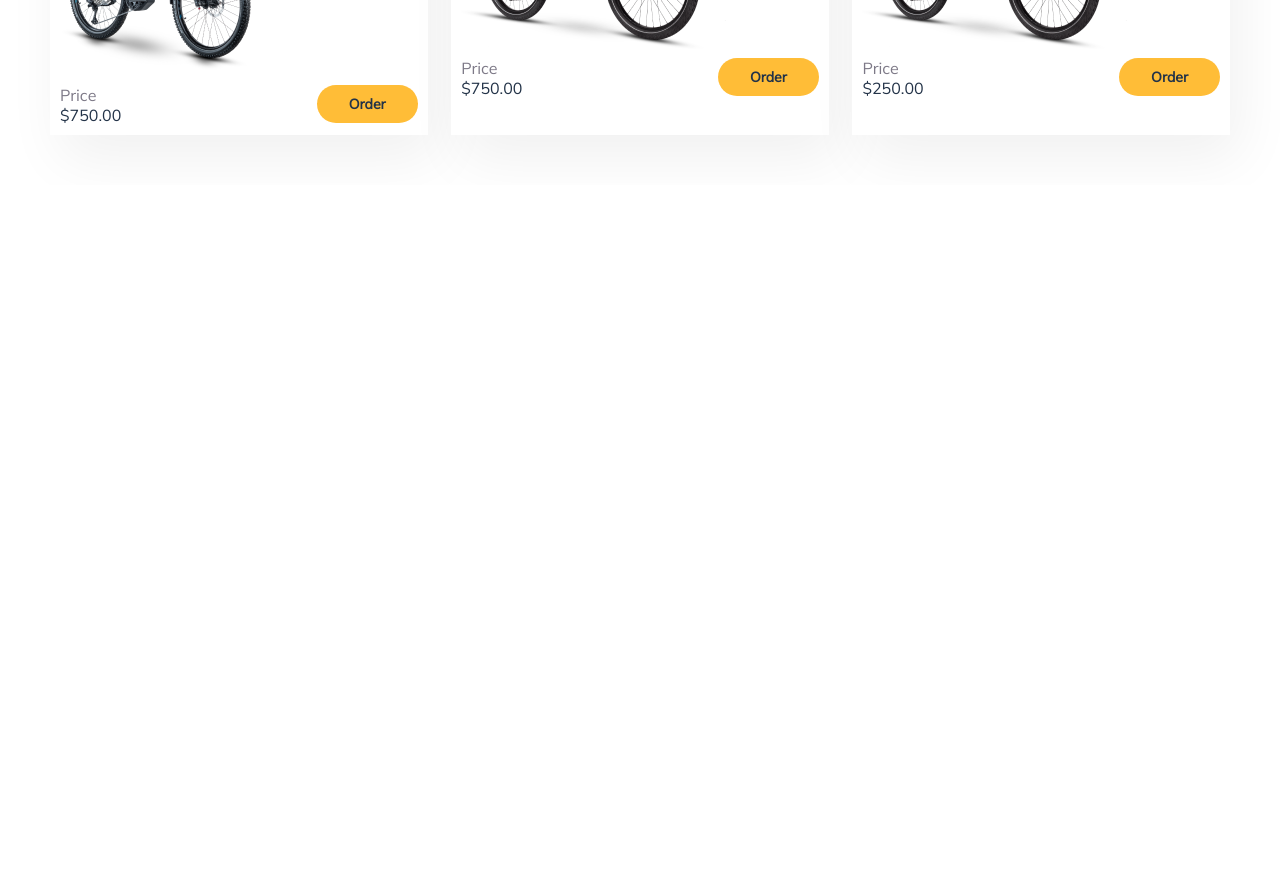
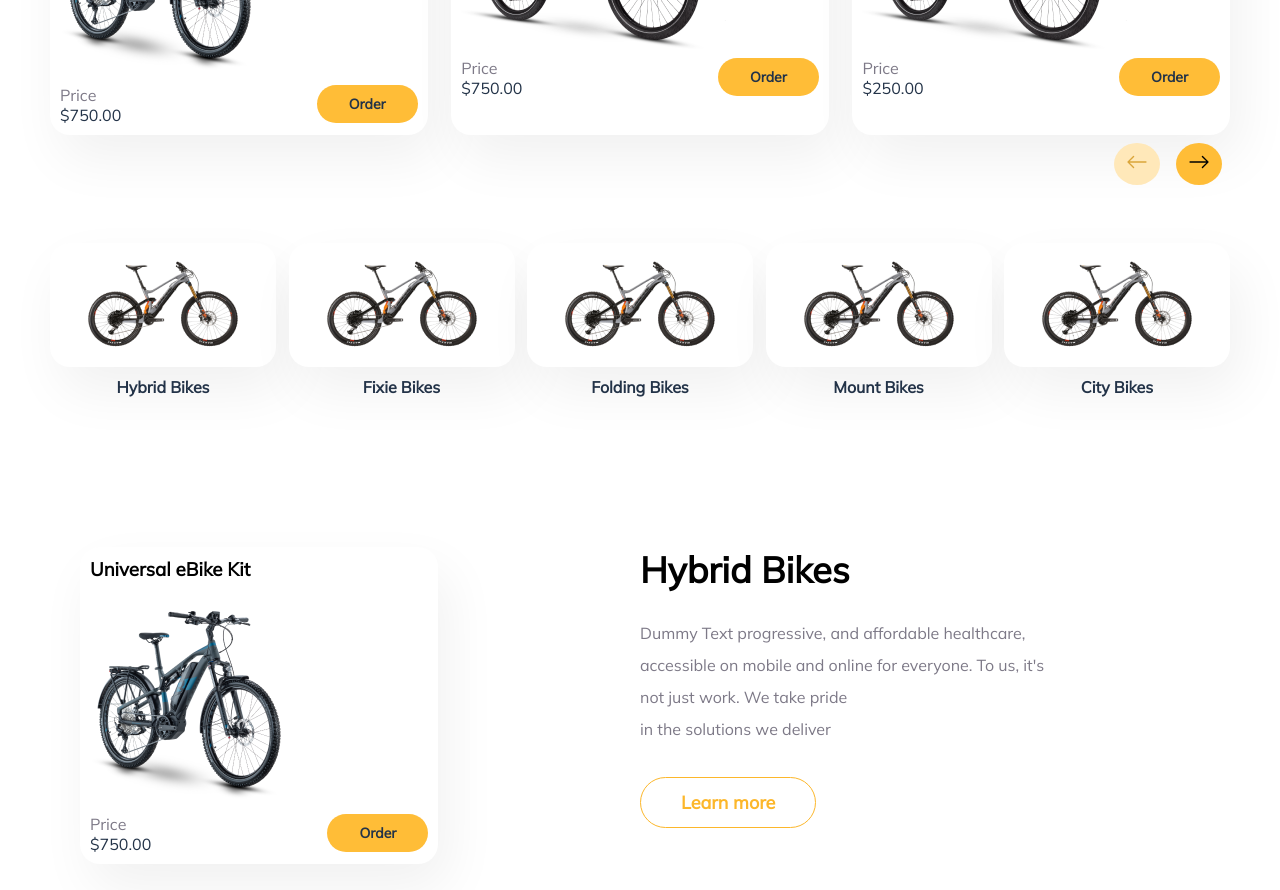
Before and after one commit to 5iveemmy/lottie, a React (Create React App) app: page / in a window 1280 px wide. Shown: the part 660-1550 px from the top of the page. Before the commit the page ends 845 px from the top, so only its background shows below. Built offline with nearby package versions, Linux system fonts and the light colour scheme.

Commit message:
hybrid text

```diff
--- a/src/App.js
+++ b/src/App.js
@@ -2,6 +2,7 @@ import React from "react";
 import { BikeKit, HeroSection, Navbar } from "./components";
 import GlobalStyle from "./globalStyles";
 import { BrowserRouter } from "react-router-dom";
+import Hybrid from "./components/Bikes/Hybrid";
 
 function App() {
   return (
@@ -10,6 +11,7 @@ function App() {
       <Navbar />
       <HeroSection />
       <BikeKit />
+      <Hybrid />
     </BrowserRouter>
   );
 }
--- a/src/components/Bikes/BikeKit.elements.js
+++ b/src/components/Bikes/BikeKit.elements.js
@@ -1,4 +1,5 @@
 import styled from "styled-components";
+import { BsArrowLeft, BsArrowRight } from "react-icons/bs";
 
 export const BikeKits = styled.div``;
 
@@ -9,6 +10,7 @@ export const BikeKitWrap = styled.div`
 
 export const Uni = styled.div`
   background-color: #fff;
+  border-radius: 20px;
   padding: 10px;
   width: 32%;
   box-shadow: 10px 24px 54px rgba(0, 0, 0, 0.06);
@@ -54,3 +56,132 @@ export const OrderBtn = styled.button`
 `;
 
 export const BikeImg = styled.img``;
+
+export const Arrows = styled.div`
+  display: flex;
+  justify-content: right;
+`;
+
+export const ArrowWrap = styled.div`
+  padding: 8px;
+`;
+
+export const LeftArrow = styled.div`
+  background-color: #ffe8b9;
+  border-radius: 50%;
+  padding: 8px 12px;
+  cursor: pointer;
+
+  /* &:hover {
+    background-color: #ffc857;
+    transition: 0.4s ease-in-out;
+  } */
+`;
+
+export const LeftIcon = styled(BsArrowLeft)`
+  font-size: 22px;
+  color: #daa53a;
+`;
+
+export const RightArrow = styled.div`
+  background-color: #ffbd37;
+  border-radius: 50%;
+  padding: 8px 12px;
+  cursor: pointer;
+
+  &:hover {
+    background-color: #ffc857;
+    transition: 0.4s ease-in-out;
+  }
+`;
+
+export const RightIcon = styled(BsArrowRight)`
+  font-size: 22px;
+`;
+
+export const OtherBikes = styled.div`
+  padding-top: 50px;
+  padding-bottom: 50px;
+`;
+
+export const OtherWrap = styled.div`
+  display: flex;
+  justify-content: space-between;
+`;
+
+export const SmallBike = styled.div``;
+
+export const SmallWrap = styled.div`
+  background-color: #fff;
+  padding: 10px 30px;
+  /* width: 20%; */
+  box-shadow: 10px 24px 54px rgba(0, 0, 0, 0.06);
+  border-radius: 20px;
+`;
+
+export const SmallImg = styled.img``;
+
+export const BikeName = styled.p`
+  text-align: center;
+  padding-top: 10px;
+  font-weight: 600;
+  color: #233348;
+`;
+
+export const ForHybrid = styled.div``;
+
+export const HybridWrap = styled.div`
+  display: flex;
+  justify-content: space-between;
+`;
+
+export const HybridBikes = styled.div`
+  width: 50%;
+`;
+
+export const HybridBikesWrap = styled.div``;
+
+export const HybridHead = styled.h3`
+  font-weight: 700;
+  font-size: 36px;
+  padding-bottom: 25px;
+`;
+
+export const HybridPara = styled.p`
+  color: #7d7987;
+  line-height: 2;
+  width: 80%;
+`;
+
+export const HybridContainer = styled.div`
+  z-index: 1;
+  width: 100%;
+  max-width: 1300px;
+  margin-right: auto;
+  margin-left: auto;
+  padding-top: 50px;
+  padding-bottom: 50px;
+  padding-left: 80px;
+  padding-right: 80px;
+`;
+
+export const HybridButtonDiv = styled.div`
+  padding-top: 2rem;
+`;
+
+export const HybridButton = styled.button`
+  background: transparent;
+  border: 1.4px solid #fcb72b;
+  border-radius: 55px;
+  font-weight: 700;
+  font-size: 18px;
+  cursor: pointer;
+  color: #fcb72b;
+  padding: 13px 40px;
+
+  &:hover {
+    background-color: #fcb72b;
+    color: white;
+    transition: 0.5s ease-in-out;
+  }
+`;
--- a/src/components/Bikes/BikeKit.js
+++ b/src/components/Bikes/BikeKit.js
@@ -1,9 +1,22 @@
 import React from "react";
 import { Container } from "../../globalStyles";
-import { BikeKitWrap, BikeKits } from "./BikeKit.elements";
+import {
+  BikeKitWrap,
+  BikeKits,
+  Arrows,
+  LeftIcon,
+  LeftArrow,
+  RightArrow,
+  RightIcon,
+  ArrowWrap,
+  OtherBikes,
+  OtherWrap,
+} from "./BikeKit.elements";
 import universal from "../../images/universal.png";
 import brampton from "../../images/brampton.png";
 import MidBikes from "./MidBikes";
+import small from "../../images/small.png";
+import SmallBikes from "./SmallBikes";
 
 const BikeKit = () => {
   return (
@@ -30,7 +43,29 @@ const BikeKit = () => {
               BikeName="Additional eBike Kit"
             />
           </BikeKitWrap>
+          <Arrows>
+            <ArrowWrap>
+              <LeftArrow>
+                <LeftIcon></LeftIcon>
+              </LeftArrow>
+            </ArrowWrap>
+            <ArrowWrap>
+              <RightArrow>
+                <RightIcon></RightIcon>
+              </RightArrow>
+            </ArrowWrap>
+          </Arrows>
         </BikeKits>
+
+        <OtherBikes>
+          <OtherWrap>
+            <SmallBikes src={small} bikeName="Hybrid Bikes" />
+            <SmallBikes src={small} bikeName="Fixie Bikes" />
+            <SmallBikes src={small} bikeName="Folding Bikes" />
+            <SmallBikes src={small} bikeName="Mount Bikes" />
+            <SmallBikes src={small} bikeName="City Bikes" />
+          </OtherWrap>
+        </OtherBikes>
       </Container>
     </>
   );
--- /dev/null
+++ b/src/components/Bikes/Hybrid.js
@@ -0,0 +1,47 @@
+import React from "react";
+import {
+  ForHybrid,
+  HybridBikes,
+  HybridBikesWrap,
+  HybridButton,
+  HybridButtonDiv,
+  HybridContainer,
+  HybridHead,
+  HybridPara,
+  HybridWrap,
+} from "./BikeKit.elements";
+import MidBikes from "./MidBikes";
+import universal from "../../images/universal.png";
+
+const Hybrid = () => {
+  return (
+    <HybridContainer>
+      <ForHybrid>
+        <HybridWrap>
+          <MidBikes
+            src={universal}
+            alt={"Universal Bike"}
+            price="$750.00"
+            BikeName="Universal eBike Kit"
+          />
+          <HybridBikes>
+            <HybridBikesWrap>
+              <HybridHead> Hybrid Bikes</HybridHead>
+              <HybridPara>
+                {" "}
+                Dummy Text progressive, and affordable healthcare, accessible on
+                mobile and online for everyone. To us, it's <br /> not just
+                work. We take pride <br /> in the solutions we deliver
+              </HybridPara>
+              <HybridButtonDiv>
+                <HybridButton>Learn more</HybridButton>
+              </HybridButtonDiv>
+            </HybridBikesWrap>
+          </HybridBikes>
+        </HybridWrap>
+      </ForHybrid>
+    </HybridContainer>
+  );
+};
+
+export default Hybrid;
--- a/src/components/Bikes/MidBikes.js
+++ b/src/components/Bikes/MidBikes.js
@@ -12,7 +12,7 @@ import {
   OrderBtn,
 } from "./BikeKit.elements";
 
-const MidBikes = ({ src, alt, price, BikeName, padding }) => {
+const MidBikes = ({ src, alt, price, BikeName }) => {
   return (
     <>
       <Uni>
--- /dev/null
+++ b/src/components/Bikes/SmallBikes.js
@@ -0,0 +1,15 @@
+import React from "react";
+import { SmallBike, SmallWrap, SmallImg, BikeName } from "./BikeKit.elements";
+
+const SmallBikes = ({ src, alt, bikeName }) => {
+  return (
+    <SmallBike>
+      <SmallWrap>
+        <SmallImg src={src} alt={alt}></SmallImg>
+      </SmallWrap>
+      <BikeName>{bikeName}</BikeName>
+    </SmallBike>
+  );
+};
+
+export default SmallBikes;
--- a/src/globalStyles.js
+++ b/src/globalStyles.js
@@ -7,6 +7,7 @@ const GlobalStyle = createGlobalStyle`
     margin: 0;
     padding: 0;
     font-family: 'Mulish', sans-serif;
+
 }
 `;
 
```
